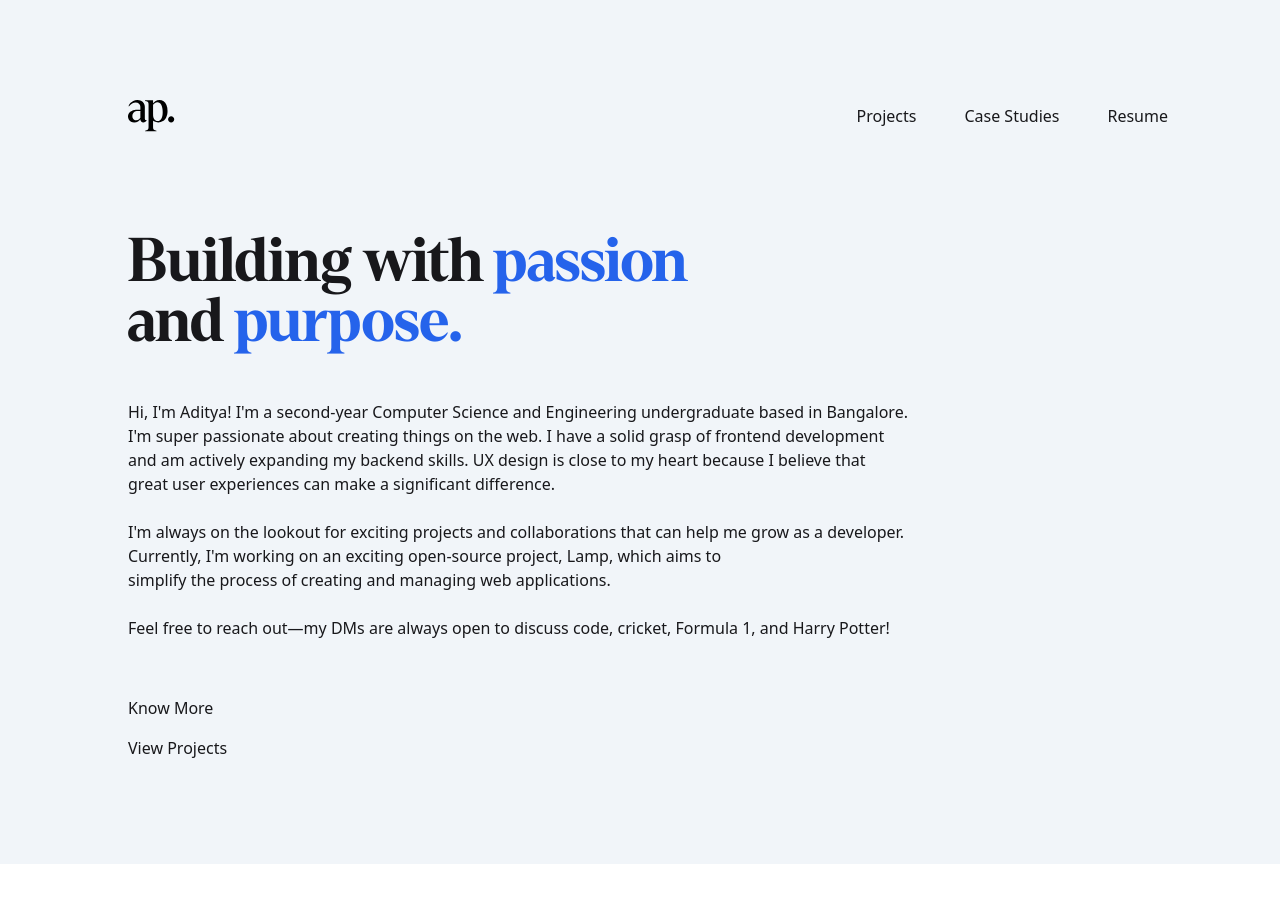
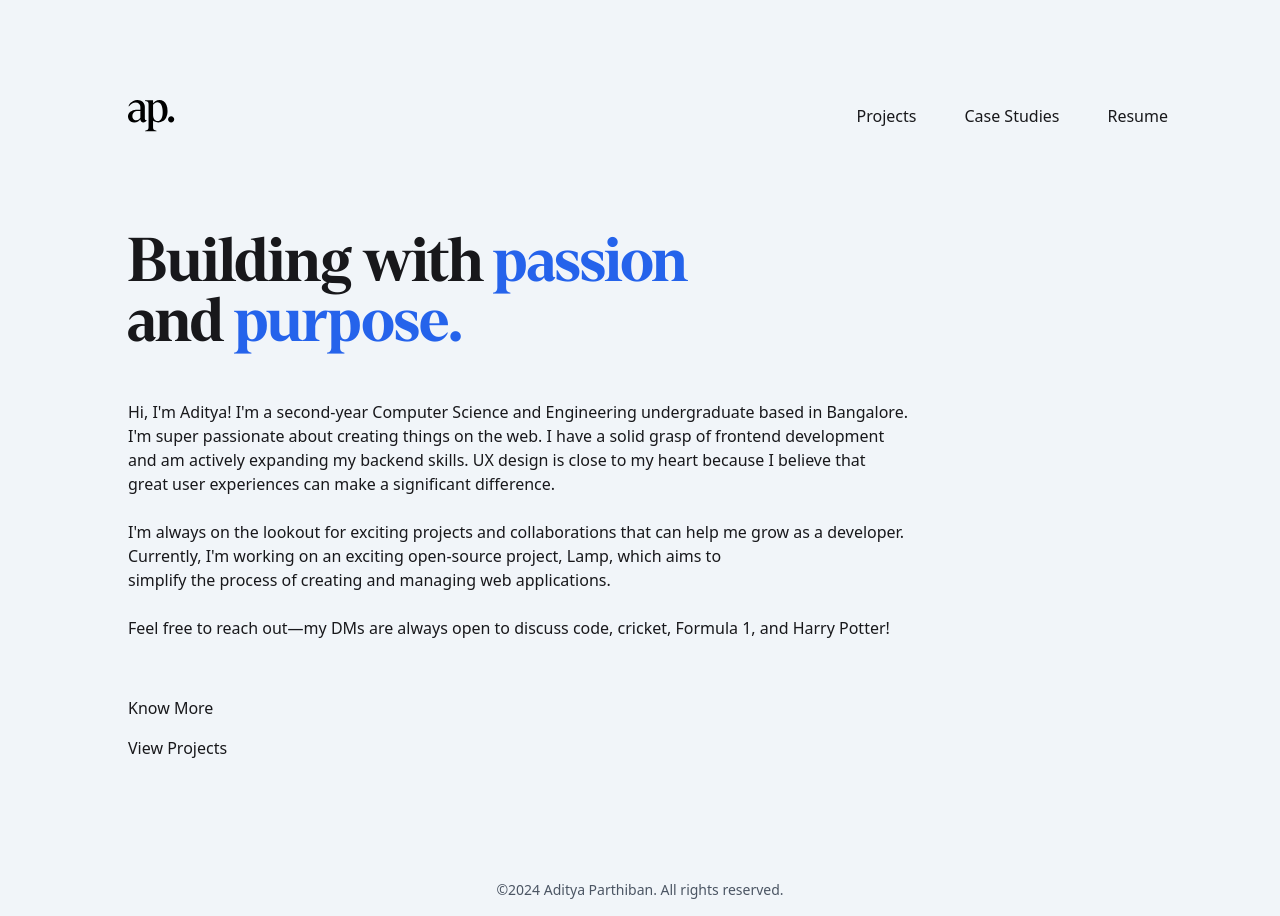
Before and after one commit to 1Aditya7/adityaparthiban, a Next.js app in the folder adityaparthiban/: page / in a window 1280 px wide. Before the commit the page ends 864 px from the top, so only its background shows below. Built offline with nearby package versions, Linux system fonts and the light colour scheme.

Commit message:
added footer

```diff
--- a/adityaparthiban/src/app/page.tsx
+++ b/adityaparthiban/src/app/page.tsx
@@ -1,10 +1,10 @@
 import { Button } from "@/components/ui/button";
-
+import Footer from "@/components/ui/footer";
 
 export default function Home() {
   return (
-    <div className="min-h-screen bg-slate-100">
-      <main className="flex flex-col p-24">
+    <div className="min-h-screen bg-slate-100 flex flex-col">
+      <main className="flex flex-col flex-grow p-24">
         <nav className="flex justify-between items-center pb-24 align-middle">
           <div className="flex items-center">
             <img src="/initials.svg" alt="Logo" className="h-8 ml-8 hover:cursor-pointer" />
@@ -36,10 +36,13 @@ export default function Home() {
         <div className="mt-12 flex-col">
           <Button variant="link" className="hover:text-blue-600 ml-4 text-md">Know More</Button>
         </div>
-        <div className=" flex-col">
+        <div className="flex-col">
           <Button variant="link" className="hover:text-blue-600 ml-4 text-md">View Projects</Button>
         </div>
       </main>
+      <div className="mt-auto">
+      <Footer/>
+      </div>
     </div>
   );
 }
--- /dev/null
+++ b/adityaparthiban/src/components/ui/footer.tsx
@@ -0,0 +1,13 @@
+import React from 'react';
+
+function Footer() {
+  const currentYear = new Date().getFullYear();
+
+  return (
+    <footer className="text-center py-4 text-gray-600 text-sm">
+      <p>©{currentYear} Aditya Parthiban. All rights reserved.</p>
+    </footer>
+  );
+}
+
+export default Footer;
```
Lines whose indentation alone changed are shown as unchanged.
